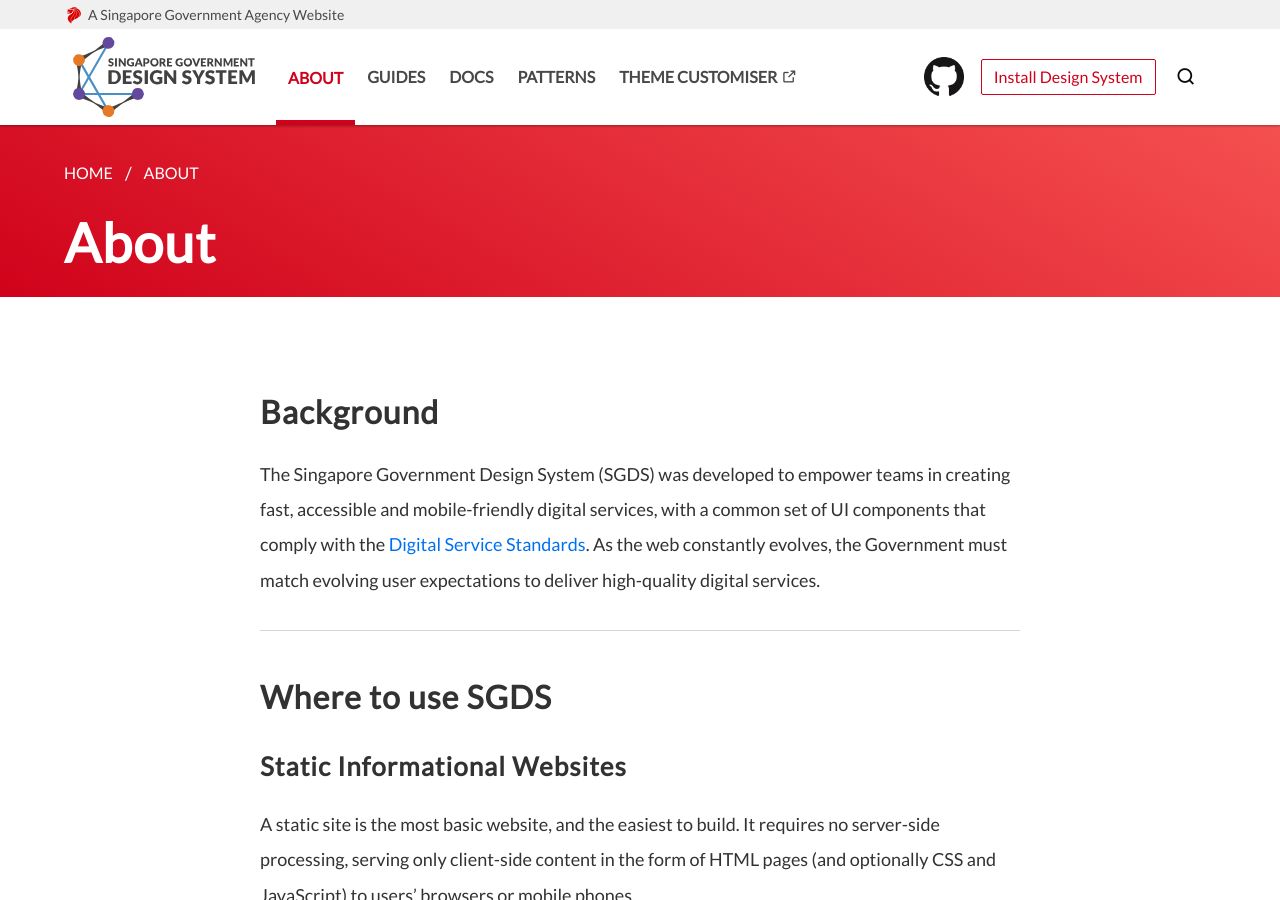
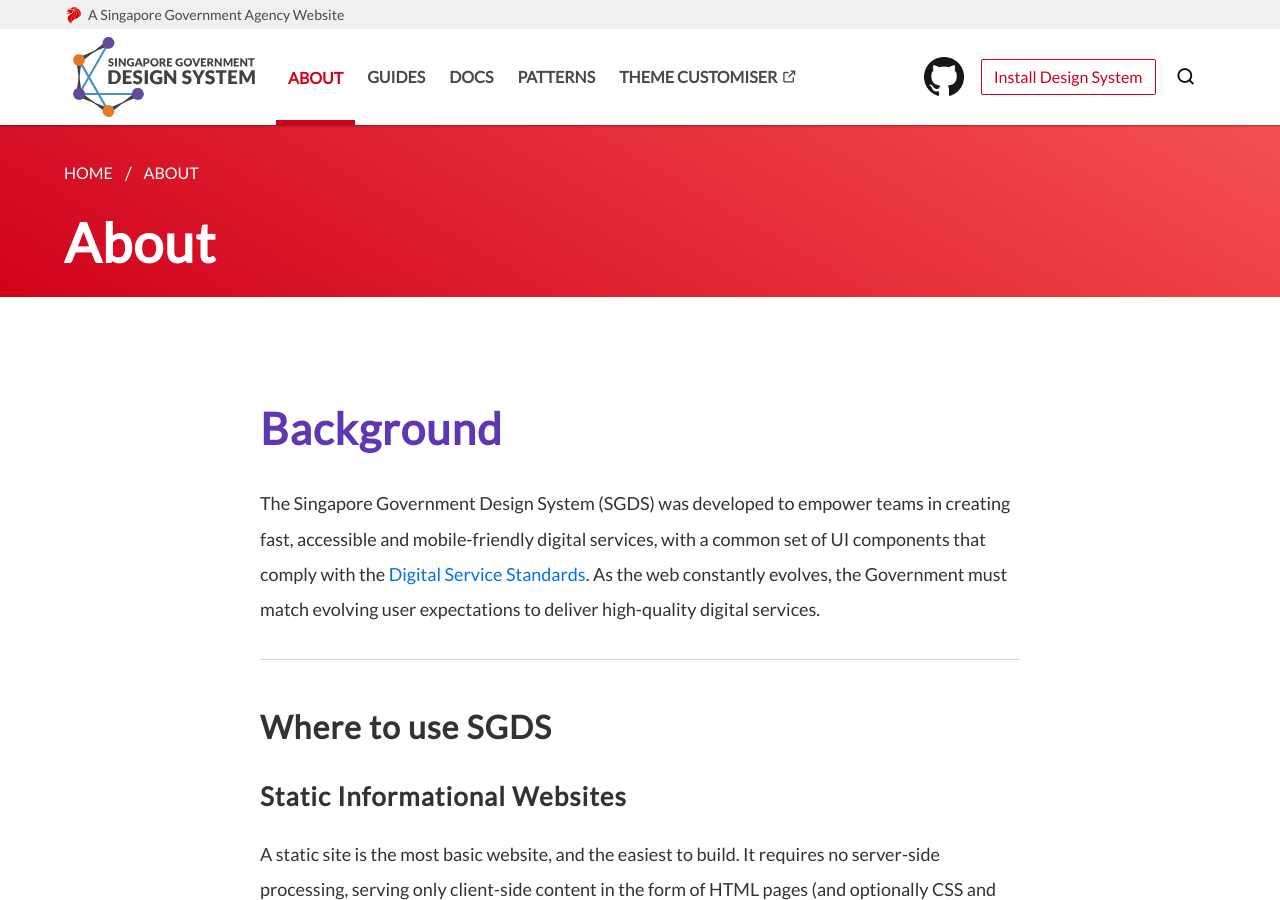
Before and after one commit to isaacteh-ust/sgds-demo-1, a Jekyll site: the page built from contents/about.md, in a window 1280 px wide and 900 px high. Built offline with Jekyll 4.4.1, drawn with Linux system fonts in a browser that asks for light colours; some web fonts are replaced.

```diff
--- a/contents/about.md
+++ b/contents/about.md
@@ -5,7 +5,7 @@ permalink: /about/
 redirect_from:
   - /contents/about
 ---
-### Background
+## Background
 
 The Singapore Government Design System (SGDS) was developed to empower teams in creating fast, accessible and mobile-friendly digital services, with a common set of UI components that comply with the [Digital Service Standards](https://www.tech.gov.sg/digital-service-standards/). As the web constantly evolves, the Government must match evolving user expectations to deliver high-quality digital services.
 
```
